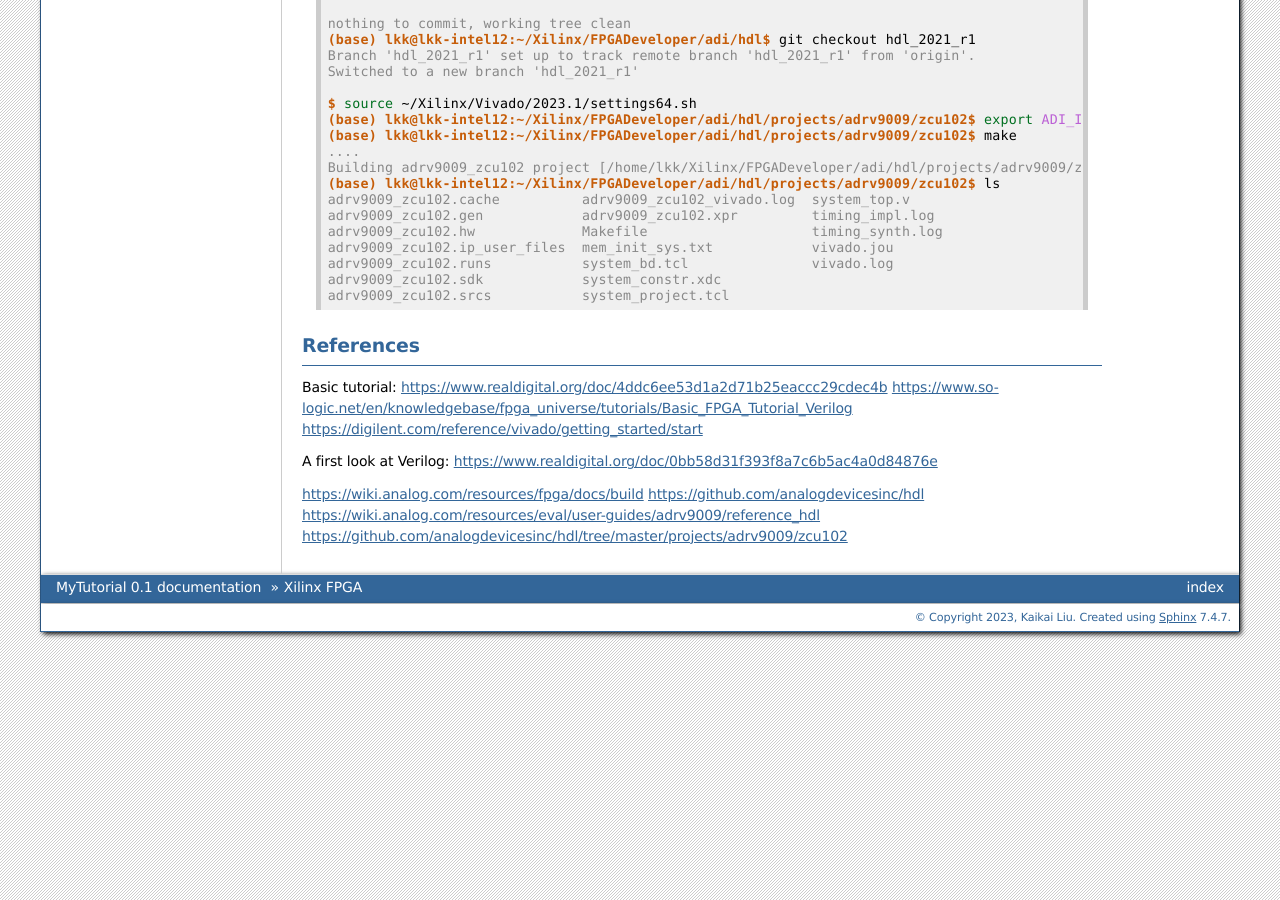
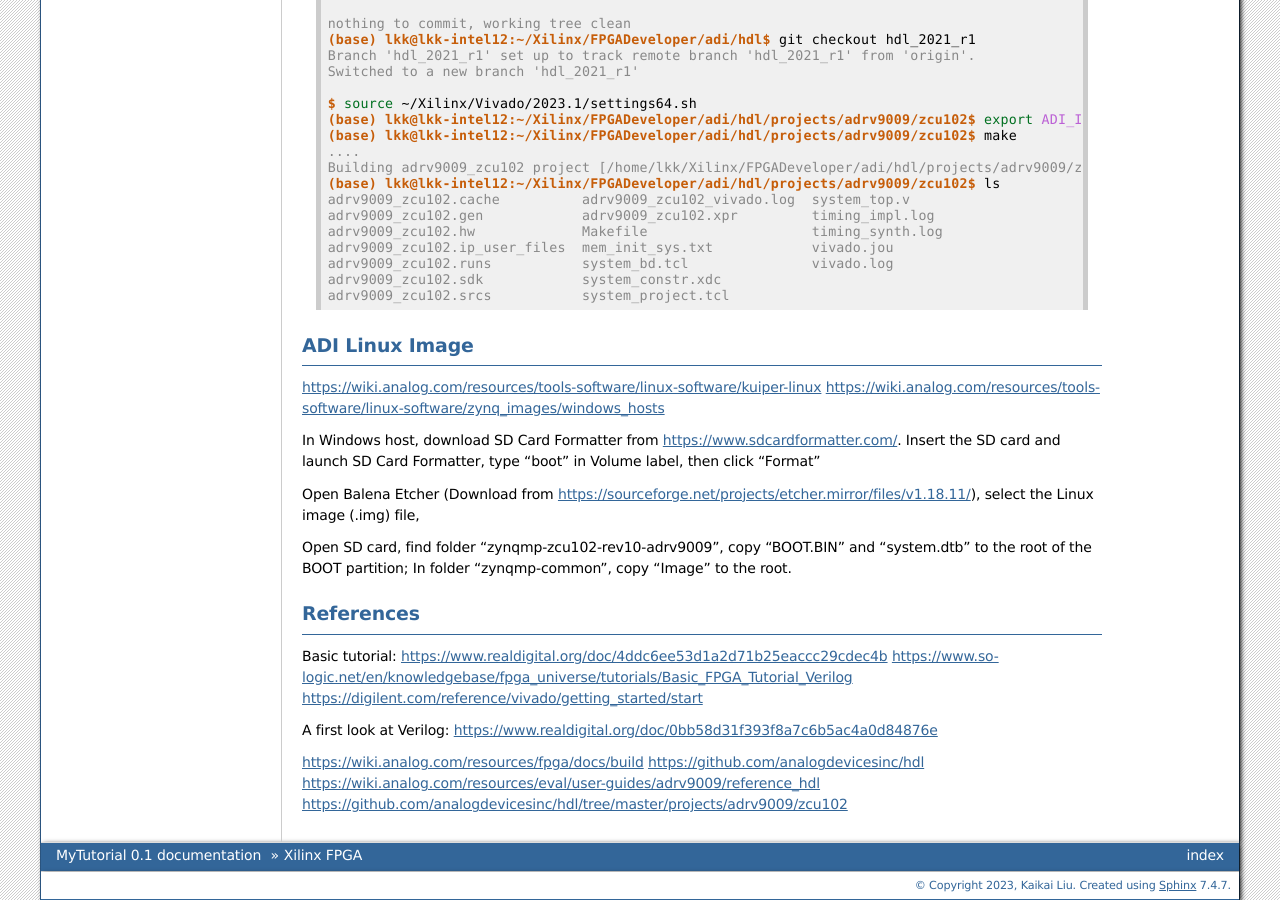
Before and after one commit to lkk688/mytutorial, a Sphinx documentation site: the page built from docs/source/xilinxfpga.rst, in a window 1280 px wide and 900 px high, scrolled down 3624 px. Built offline with Sphinx 7.4.7, drawn with Linux system fonts in a browser that asks for light colours.

Commit message:
add sd card flashing

```diff
--- a/docs/source/xilinxfpga.rst
+++ b/docs/source/xilinxfpga.rst
@@ -160,8 +160,16 @@ https://wiki.analog.com/resources/fpga/docs/build
 
 
 
+ADI Linux Image
+----------------
+https://wiki.analog.com/resources/tools-software/linux-software/kuiper-linux
+https://wiki.analog.com/resources/tools-software/linux-software/zynq_images/windows_hosts
 
+In Windows host, download SD Card Formatter from https://www.sdcardformatter.com/. Insert the SD card and launch SD Card Formatter, type "boot" in Volume label, then click "Format"
 
+Open Balena Etcher (Download from https://sourceforge.net/projects/etcher.mirror/files/v1.18.11/), select the Linux image (.img) file,
+
+Open SD card, find folder "zynqmp-zcu102-rev10-adrv9009", copy "BOOT.BIN" and "system.dtb" to the root of the BOOT partition; In folder "zynqmp-common", copy "Image" to the root.
 
 References
 ------------
```
